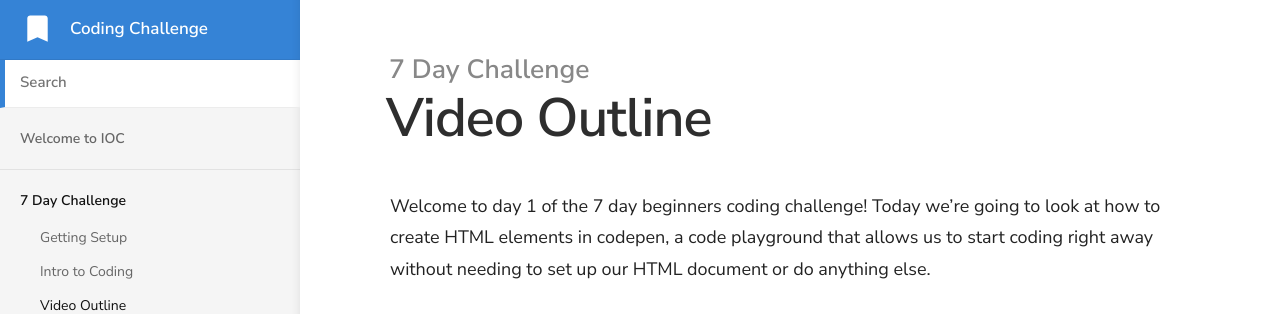
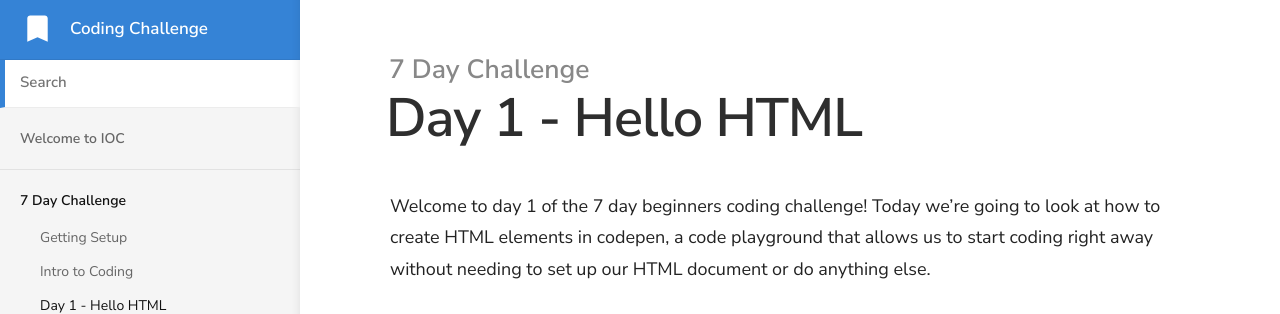
Before and after one commit to tinamayswinkels/7-day-coding, a Jekyll site: the page built from _docs/a-7-Day-Challenge/3. Pre-Coursework Video Index.md, in a window 1280 px wide and 900 px high, cut to the strip 0-314 px from the top of the window. Built offline with Jekyll 4.4.1, drawn with Linux system fonts in a browser that asks for light colours; nearby versions of some CDN libraries.

Commit message:
Updated '_docs/a-7-Day-Challenge/3. Pre-Coursework Video Index.md' via CloudCannon

```diff
--- a/_docs/a-7-Day-Challenge/3. Pre-Coursework Video Index.md
+++ b/_docs/a-7-Day-Challenge/3. Pre-Coursework Video Index.md
@@ -1,6 +1,6 @@
 ---
-title: Video Outline
-category: '7 Day Challenge'
+title: Day 1 - Hello HTML
+category: 7 Day Challenge
 order: 3
 ---
 
@@ -31,6 +31,6 @@ The main text elements are 6 levels of headings (from h1 through to h6), paragra
 4. Inside that paragraph add a link to one of your social media pages
 5. Save your Codepen\!
 
-***Spoiler...&nbsp;***
+***Spoiler…&nbsp;***
 
 ![](/uploads/screen-shot-2020-01-06-at-12-28-09-pm.png){: width="800" height="291"}
```
